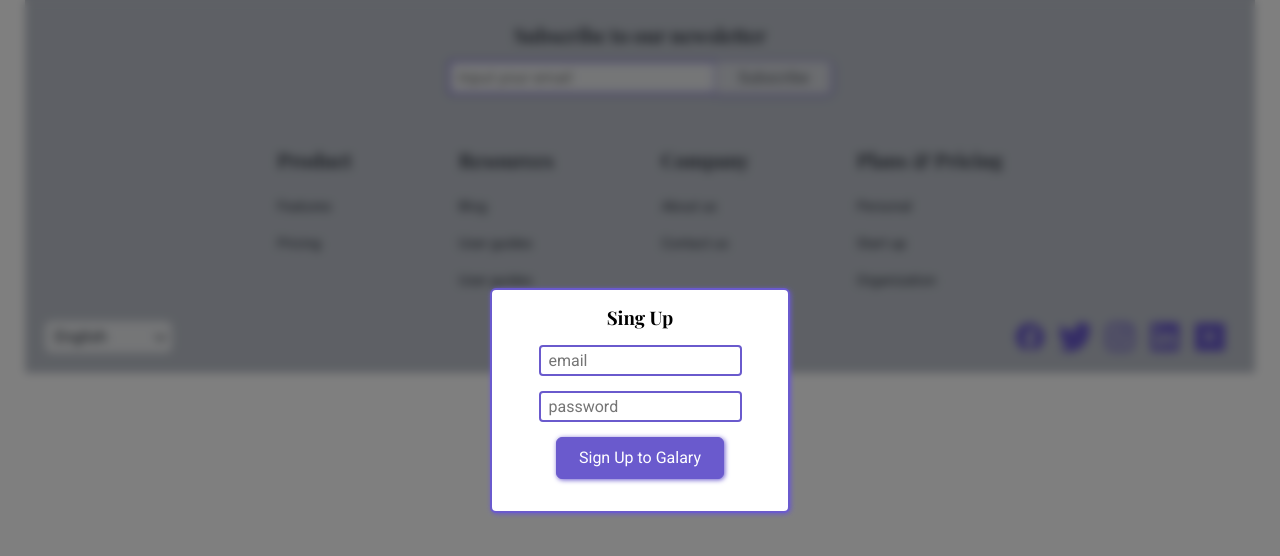
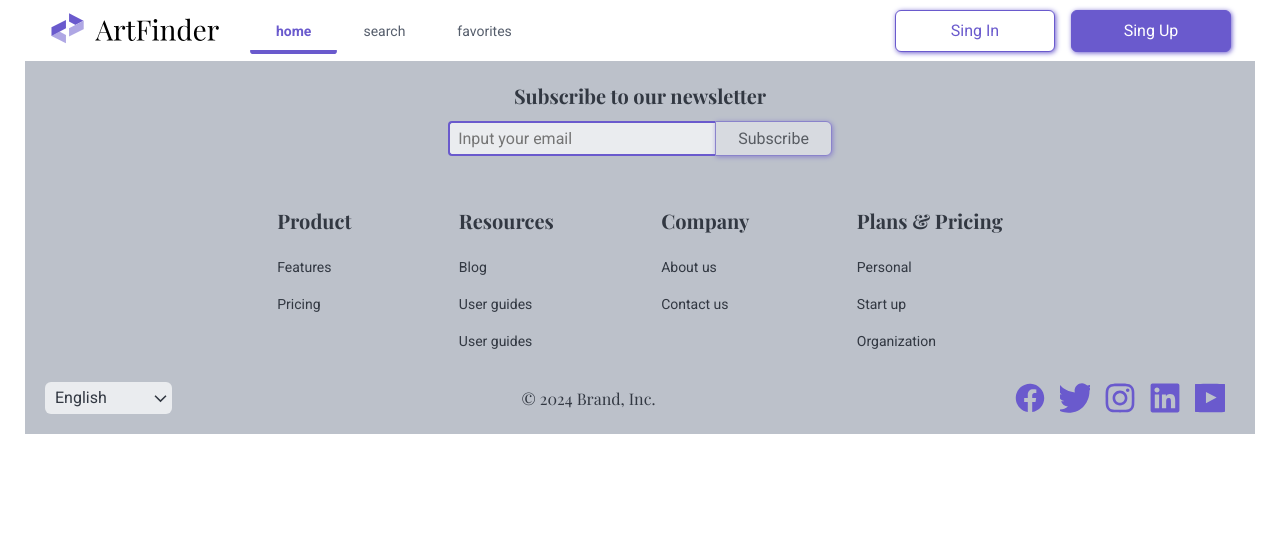
Before and after one commit to Romberto/groupthree, a React (Vite) app: page / in a window 1280 px wide. Before the commit this address led to /sign-up. Shown: the top 556 px of the page. Built offline with nearby package versions, Linux system fonts and the light colour scheme; a web font is replaced by a local one.

Commit message:
added: AuthPageSlice

```diff
--- a/src/App.tsx
+++ b/src/App.tsx
@@ -10,12 +10,9 @@ import { Route, Routes } from "react-router";
 import { Footer } from "./components/UI/Footer/Footer.tsx";
 
 function App() {
-  const user = localStorage.getItem("User");
-  console.log(user);
-
   return (
     <div className="container">
-      <ProtectedRouteElement element={<Header isAuth={false} />} />
+      <Header />
       <main>
         <Routes>
           <Route path={PATH.HOME} element={<HomePage />} />
--- a/src/app/store.ts
+++ b/src/app/store.ts
@@ -1,7 +1,12 @@
-import { configureStore } from "@reduxjs/toolkit";
+import { combineReducers, configureStore } from "@reduxjs/toolkit";
+import authReducer from '@/components/pages/AuthPage/AuthSlice'
+
+const reducers = combineReducers({
+    authReducer
+});
 
 export const store = configureStore({
-  reducer: {},
+reducer: reducers,
 });
 
 export type RootState = ReturnType<typeof store.getState>;
--- a/src/components/UI/Header/Header.tsx
+++ b/src/components/UI/Header/Header.tsx
@@ -1,60 +1,84 @@
-import React, { HTMLAttributes } from "react";
 import { Link, useLocation, useNavigate } from "react-router";
 import styles from "./Header.module.css";
 import { Button } from "../Button/Button";
 import logo from "@/assets/logo.svg";
-import arrow from "@/assets/arrow.svg";
-import help from "@/assets/help.svg";
-import { headerNavList, PATH } from "../../../utils/constants.ts";
-import { logOut } from "../../../utils/utils.tsx";
+import { headerNavList, LOCALUSER, PATH } from "@/utils/constants.ts";
+import { logOut } from "@/utils/utils.tsx";
+import { useEffect, useState } from "react";
+import { useAppDispatch, useAppSelector } from "@/app/hooks";
+import { userLogOutAction, isAuthAction } from "@/components/pages/AuthPage/AuthSlice";
 
-type HeaderProps = HTMLAttributes<HTMLHeadElement> & {
-  isAuth: boolean;
-};
+export const Header = () => {
+  const dispatch = useAppDispatch();
+  let isAuth = useAppSelector((state) => state.authReducer.auth);
+  useEffect(() => {
+    dispatch(isAuthAction());
+  }, []);
 
-export const Header: React.FC<HeaderProps> = ({ isAuth }) => {
-  const location = useLocation()
+  const location = useLocation();
   const navigate = useNavigate();
 
-  const loginButtonHandler = () => {
-    if (isAuth) {
-      logOut()
-    } else {
-      navigate(PATH.SIGNUP)
-    }
-  }
+  const singInHandler = () => {
+    navigate(PATH.SIGNIN);
+  };
 
+  const singUpHandler = () => {
+    navigate(PATH.SIGNUP);
+  };
+
+  const singOutHandler = () => {
+    logOut();
+    dispatch(userLogOutAction());
+  };
   return (
     <header className={styles.header}>
       <nav className={styles.header_nav}>
-        <Link to={PATH.HOME}><img src={logo} /></Link>
+        <Link to={PATH.HOME}>
+          <img src={logo} />
+        </Link>
         <ul className={styles.nav_links}>
-          {
-            headerNavList.map((item, index) => (
-              <li key={index}>
-                <Link to={item.path} className={item.path === location.pathname
-                  ? styles.nav_link_active : styles.nav_link} >
-                  {item.link}
-                </Link>
-              </li>
-            ))
-          }
+          {headerNavList.map((item, index) => (
+            <li key={index}>
+              <Link
+                to={item.path}
+                className={
+                  item.path === location.pathname
+                    ? styles.nav_link_active
+                    : styles.nav_link
+                }
+              >
+                {item.link}
+              </Link>
+            </li>
+          ))}
         </ul>
       </nav>
       <div className={styles.header_buttons}>
-        <Button className={styles.header_button} mode='btn-white' onClick={loginButtonHandler}>
-          <p className={styles.button_text}>
-            <img src={arrow} alt='arrow'/>
-            {isAuth ? 'Sign out' : 'Sign up'}
-          </p>
-        </Button>
-        <Button className={styles.header_button} mode='btn-violet'>
-          <p className={styles.button_text}>
-            <img src={help} alt='help' />
-            Help
-          </p>
-        </Button>
+        {!isAuth ? (
+          <>
+            <Button
+              className={styles.header_button}
+              mode="btn-white"
+              onClick={singInHandler}
+            >
+              <p className={styles.button_text}>Sing In</p>
+            </Button>
+            <Button
+              onClick={singUpHandler}
+              className={styles.header_button}
+              mode="btn-violet"
+            >
+              <p className={styles.button_text}>Sing Up</p>
+            </Button>
+          </>
+        ) : (
+          <Button className={styles.header_button} mode="btn-violet">
+            <p className={styles.button_text} onClick={singOutHandler}>
+              Sing Out
+            </p>
+          </Button>
+        )}
       </div>
     </header>
-  )
+  );
 };
--- a/src/components/UI/RegisterForm/RegisterForm.tsx
+++ b/src/components/UI/RegisterForm/RegisterForm.tsx
@@ -7,16 +7,22 @@ import {
   EmailAlreadyEx,
   isEmaiValid,
   LogIn,
-} from "../../../utils/utils";
-import { RegisterFormProps } from "../../../utils/types";
+} from "@/utils/utils";
+import { RegisterFormProps } from "@/utils/types";
 import { useNavigate } from "react-router";
-import { PATH } from "../../../utils/constants";
+import { PATH } from "@/utils/constants";
+import { useAppDispatch } from "@/app/hooks";
+import {
+  userAuthenticatedAction,
+  userRegisterAction,
+} from "@/components/pages/AuthPage/AuthSlice";
 
 export const RegisterForm: React.FC<RegisterFormProps> = ({
   className,
   mode,
   ...rest
 }) => {
+  const dispatch = useAppDispatch();
   const navigate = useNavigate();
   const [formData, setFormData] = useState({
     email: "",
@@ -43,12 +49,15 @@ export const RegisterForm: React.FC<RegisterFormProps> = ({
             form: "Invalid email or password",
           }));
         } else {
+          dispatch(
+            userAuthenticatedAction({ email: email, password: password })
+          );
           navigate(PATH.HOME);
         }
       } else {
         const isMailEx = EmailAlreadyEx(email);
         if (!isMailEx) {
-          addUser(email, password);
+          dispatch(userRegisterAction({ email: email, password: password }));
           navigate(PATH.HOME);
         } else {
           setFormErrors((prevState) => ({
--- /dev/null
+++ b/src/components/pages/AuthPage/AuthSlice.ts
@@ -0,0 +1,44 @@
+import { addUser, isUserAuth, LogIn, logOut } from "@/utils/utils";
+import { createSlice, PayloadAction } from "@reduxjs/toolkit";
+
+type UserAuth = {
+  auth: boolean;
+};
+
+type addUserType = {
+  email: string;
+  password: string;
+};
+
+const initialState: UserAuth = {
+  auth: false,
+};
+
+const AuthSlice = createSlice({
+  name: "user/auth",
+  initialState,
+  reducers: {
+    userRegisterAction: (state, action: PayloadAction<addUserType>) => {
+      addUser(action.payload.email, action.payload.password);
+      state.auth = true;
+    },
+    userAuthenticatedAction: (state, action: PayloadAction<addUserType>) => {
+      const login = LogIn(action.payload.email, action.payload.password);
+      if (login) {
+        state.auth = true;
+      } else {
+        console.error("Authentication failed");
+      }
+    },
+    userLogOutAction: (state) => {
+      logOut();
+      state.auth = false;
+    },
+    isAuthAction: (state) => {
+      state.auth = isUserAuth();
+    },
+  },
+});
+export const { userAuthenticatedAction, userLogOutAction, userRegisterAction, isAuthAction} =
+  AuthSlice.actions;
+export default AuthSlice.reducer;
--- a/src/components/services/ProtectedRouteElement.tsx
+++ b/src/components/services/ProtectedRouteElement.tsx
@@ -1,29 +1,13 @@
 import { Navigate } from "react-router";
 import { PATH } from "../../utils/constants";
+import {  ProtectedRouteElementType } from "@/utils/types";
 
-type ProtectedRouteElement = {
-  element: JSX.Element;
-};
 
-type UserType = {
-  email: string;
-  password: string;
-  auth: boolean;
-};
-
-export const ProtectedRouteElement: React.FC<ProtectedRouteElement> = ({
-  element,
-}) => {
-  const user = localStorage.getItem("User");
-  console.log(user);
+export const ProtectedRouteElement: React.FC<ProtectedRouteElementType> = ({ element }) => {
+  const user = localStorage.getItem('User');
+  console.log(user)
   if (!user) {
-    return <Navigate to={PATH.SIGNUP} />;
-  } else {
-    const currentUser: UserType = JSON.parse(user);
-    if (currentUser.auth) {
-      return element;
-    } else {
-      return <Navigate to={PATH.SIGNIN} />;
-    }
+    return <Navigate to={PATH.SIGNIN} />
   }
-};
+  return element
+}
--- a/src/utils/constants.ts
+++ b/src/utils/constants.ts
@@ -15,7 +15,7 @@ export enum APIPATH{
   GETFIELDS = "?fields=id,title,artist_display,date_display,description,image_id,date_endl",
 }
 
-
+export const LOCALUSER = 'User'
 
 export const headerNavList: NavList[] = [
   {
--- a/src/utils/utils.tsx
+++ b/src/utils/utils.tsx
@@ -1,3 +1,5 @@
+import { LOCALUSER } from "./constants";
+
 type User = {
   email: string;
   password: string;
@@ -5,7 +7,7 @@ type User = {
 };
 
 export function LogIn(email: string, password: string) {
-  const user = window.localStorage.getItem("User");
+  const user = window.localStorage.getItem(LOCALUSER);
   if (user) {
     try {
       const parsedUser: User = JSON.parse(user);
@@ -14,8 +16,8 @@ export function LogIn(email: string, password: string) {
         password === parsedUser.password
       ) {
         window.localStorage.setItem(
-          "User",
-          JSON.stringify({ email: email, password: password, auth: true })
+          LOCALUSER,
+          JSON.stringify({ ...parsedUser, auth: true })
         );
         return user;
       }
@@ -28,10 +30,26 @@ export function LogIn(email: string, password: string) {
 }
 
 export function logOut() {
-  const user = window.localStorage.getItem("User");
+  const user = window.localStorage.getItem(LOCALUSER);
+  if (user) {
+    let currentUser = JSON.parse(user)
+    currentUser.auth = false;
+    window.localStorage.setItem(LOCALUSER, JSON.stringify({...currentUser}))
+  }
+}
 
-  if (user) {
-    window.localStorage.removeItem("User")
+export function isUserAuth(){
+  const data = window.localStorage.getItem(LOCALUSER)
+  if(data){
+    const dataAuth = JSON.parse(data).auth
+    console.log(dataAuth)
+    if(dataAuth){
+      return true
+    }else{
+      return false
+    }
+  }else{
+    return false
   }
 }
 
@@ -42,13 +60,13 @@ export function isEmaiValid(value: string) {
 
 export function addUser(email: string, password: string) {
   window.localStorage.setItem(
-    "User",
+    LOCALUSER,
     JSON.stringify({ email: email, password: password, auth: true })
   );
 }
 // проверка есть ли пользователь с таким email
 export function EmailAlreadyEx(email: string) {
-  const localUser = window.localStorage.getItem("User");
+  const localUser = window.localStorage.getItem(LOCALUSER);
   if (localUser) {
     try {
       const localEmail = JSON.parse(localUser).email;
```
Also changed, not shown: src/components/pages/AuthPage/AuthPage.tsx (+4 -5 lines), src/utils/types.ts (+10 -0 lines).
